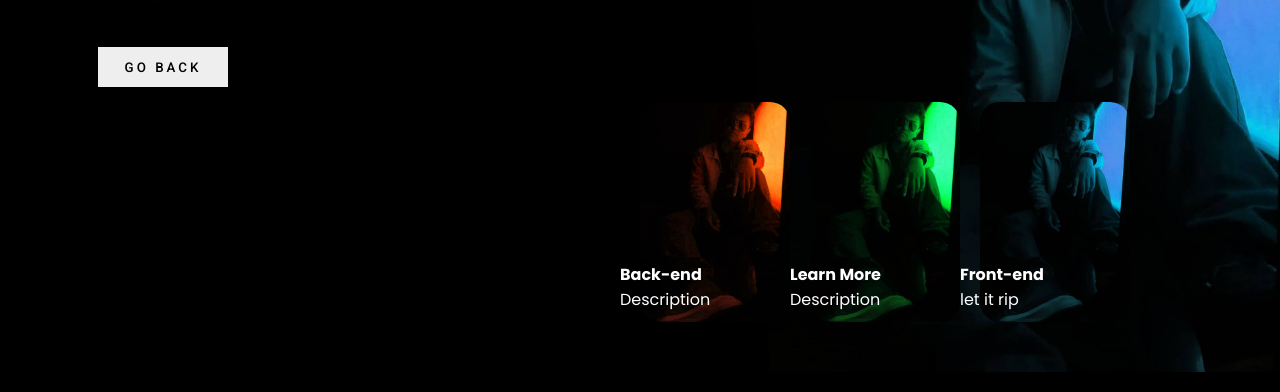
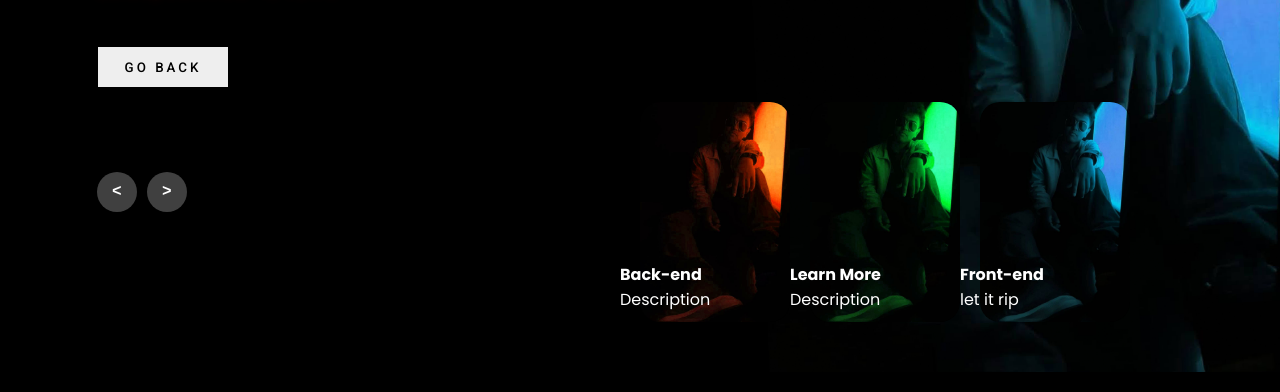
Before and after one commit to abyss01701/main, a plain HTML site: page projects/ePortfolioDetails.html in a window 1280 px wide. Shown: the part 428-820 px from the top of the page. Drawn offline with Linux system fonts and the light colour scheme; a web font is replaced by a local one.

Commit message:
Update style.css
Signed-off-by: Akshat Newal <akshataniketnewal@gmail.com>

```diff
--- a/style.css
+++ b/style.css
@@ -577,7 +577,7 @@ form input, form textarea{
 .arrows{
     position: absolute;
     top: 75%;
-    right: 695%;
+    right: 69%;
     width: 300px;
     max-width: 30%;
     display: flex;
```
